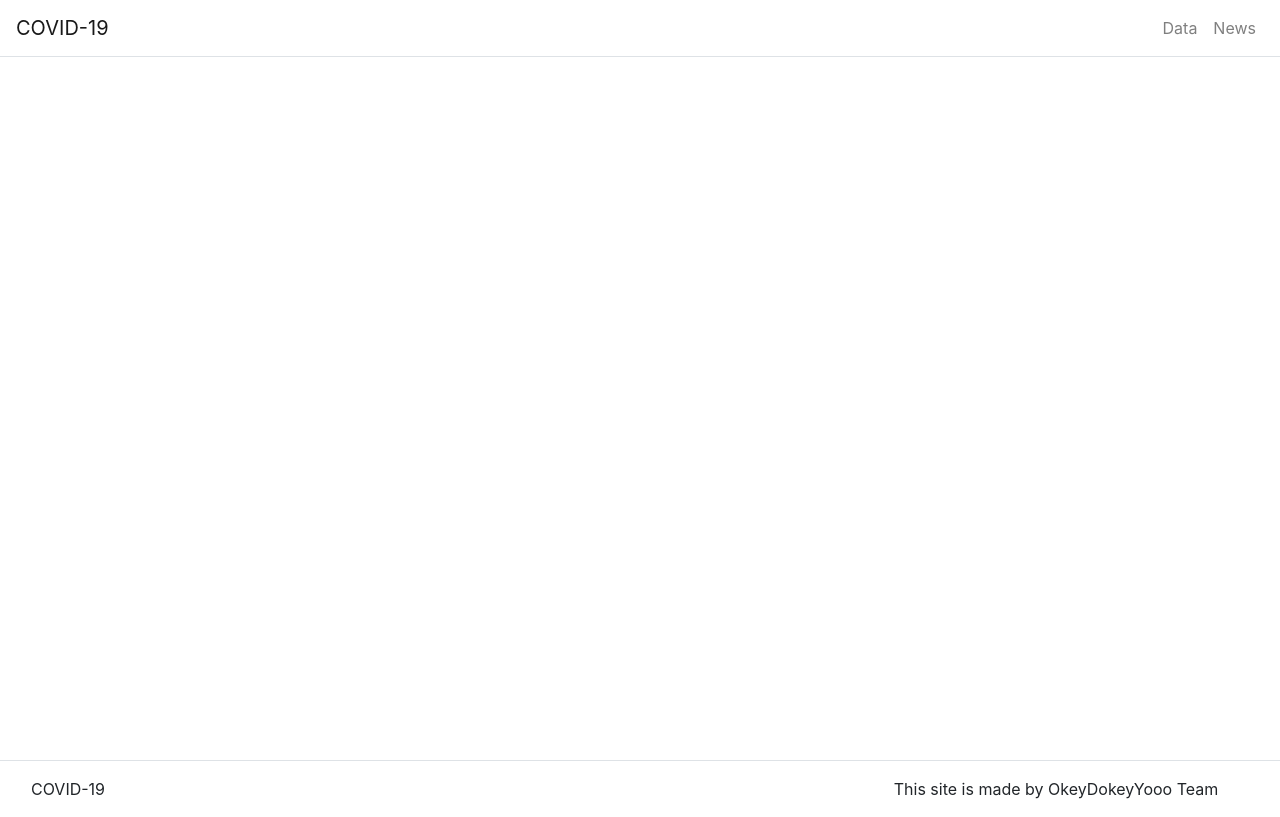
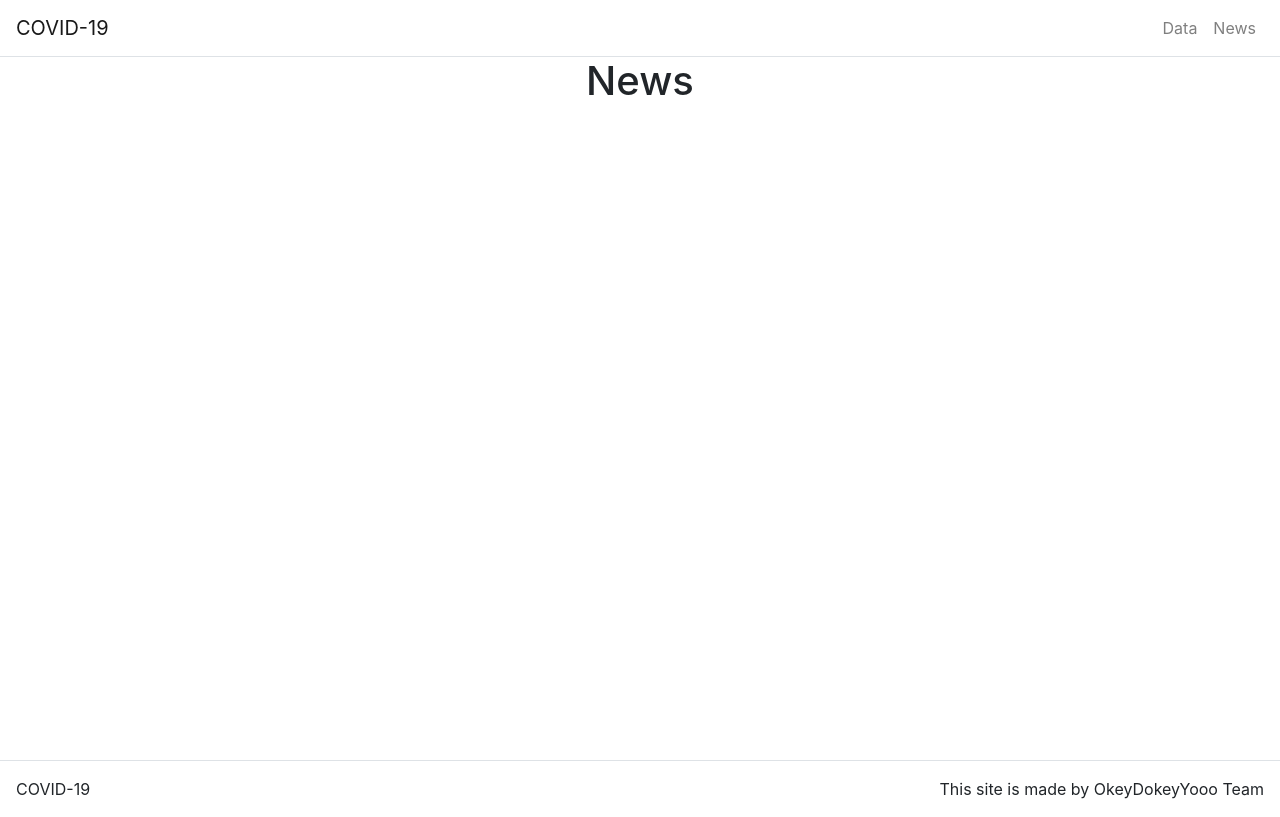
Before and after one commit to OkeyDokeyYooo/react-coronavirus, a React (Create React App) app: page /news in a window 1280 px wide. Built offline with nearby package versions, Linux system fonts and the light colour scheme.

Commit message:
Router added

```diff
--- a/src/App.js
+++ b/src/App.js
@@ -1,24 +1,28 @@
 import React, {Component} from 'react';
-// import {Container ,NavbarBrand, Navbar, NavbarToggler,Collapse, NavItem,Nav } from 'reactstrap';
-// import {Link} from 'react-router-dom';
+import { Route, Switch} from 'react-router-dom';
 import './App.css';
 
 import Footer from './components/Footer';
 import Header from './components/Header';
+import Data   from './components/Data';
+import News   from './components/News';
 
 
 class App extends Component{
-  constructor(props){
-    super(props);
-    this.state = {
-      isOpen: false,
-    }
-  }
+  // constructor(props){
+  //   super(props);
+  // }
 
   render(){
     return (
       <div className="App">
         <Header/>
+          <Route exact path="/">
+            <Data/>
+          </Route>
+          <Route path="/news">
+            <News/>
+          </Route>
         <Footer/>
       </div>
     )
--- /dev/null
+++ b/src/components/Data.js
@@ -0,0 +1,14 @@
+import React, { Component } from 'react';
+
+class Data extends Component {
+
+    render () {
+        return (
+            <div>
+                <h1> Data </h1>
+            </div>
+        )
+    }
+}
+
+export default Data;
--- a/src/components/Footer.js
+++ b/src/components/Footer.js
@@ -1,16 +1,16 @@
-import React, {useState} from 'react'
+import React from 'react'
 import {Container, Row, Col} from 'reactstrap'
 
 function Footer() {
 
     return (
         <footer className="mt-5 footer">
-            <Container fluid>
+            <Container fluid light>
                 <Row xs="3" className="border-top justify-content-between p-3">
-                    <Col className="p-0" sm="12" md="1">
+                    <Col className="p-0" xs="auto">
                         COVID-19
                     </Col>
-                    <Col className="p-0 justify-content-end">
+                    <Col className="p-0 justify-content-end" xs="auto">
                         This site is made by OkeyDokeyYooo Team
                     </Col>
                 </Row>
--- a/src/components/Header.js
+++ b/src/components/Header.js
@@ -17,7 +17,7 @@ function Header() {
                     <Link className="nav-link" to="/"> Data </Link>
                 </NavItem>
                 <NavItem>
-                    <Link className="nav-link" to="/News"> News </Link>
+                    <Link className="nav-link" to="/news"> News </Link>
                 </NavItem>
                 </Nav>
                 </Collapse>
--- /dev/null
+++ b/src/components/News.js
@@ -0,0 +1,14 @@
+import React, { Component } from 'react'
+
+class News extends Component {
+
+    render () {
+        return (
+            <div>
+                <h1> News </h1>
+            </div>
+        )
+    }
+}
+
+export default News;
```
